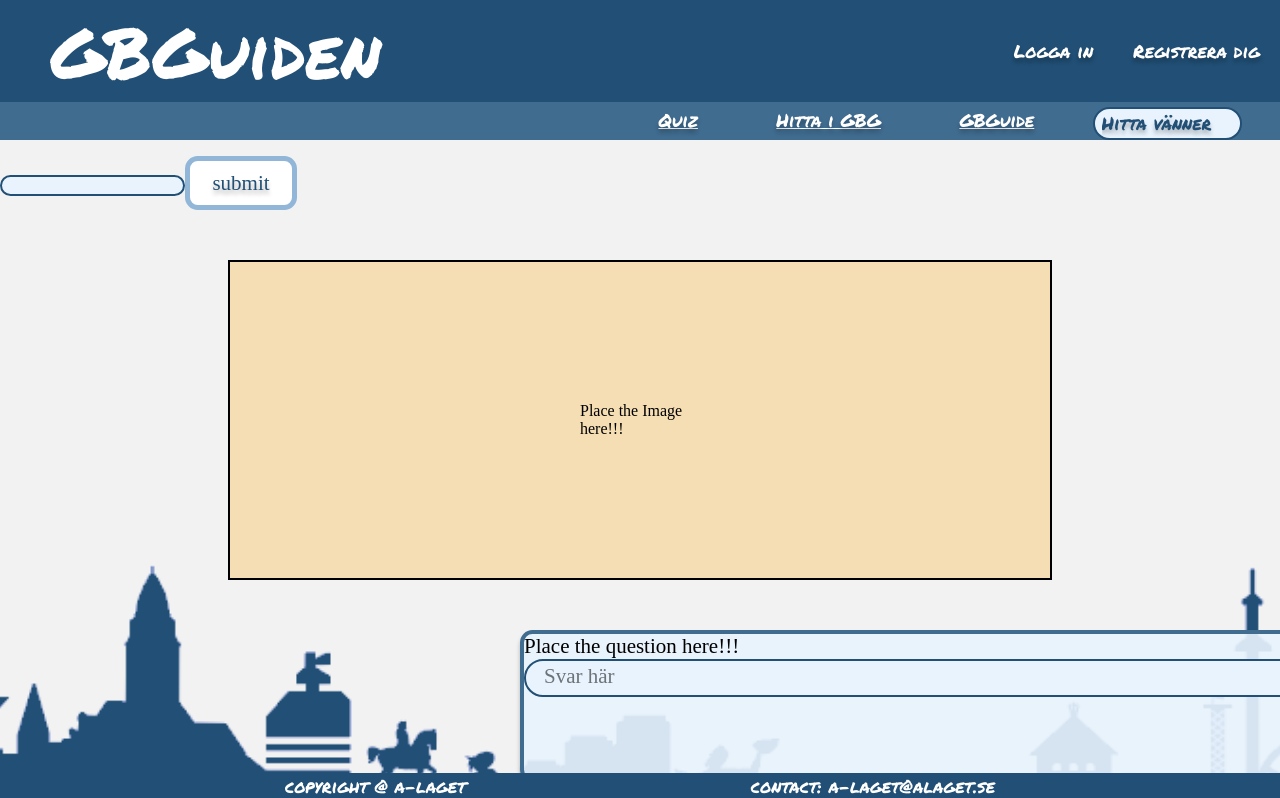
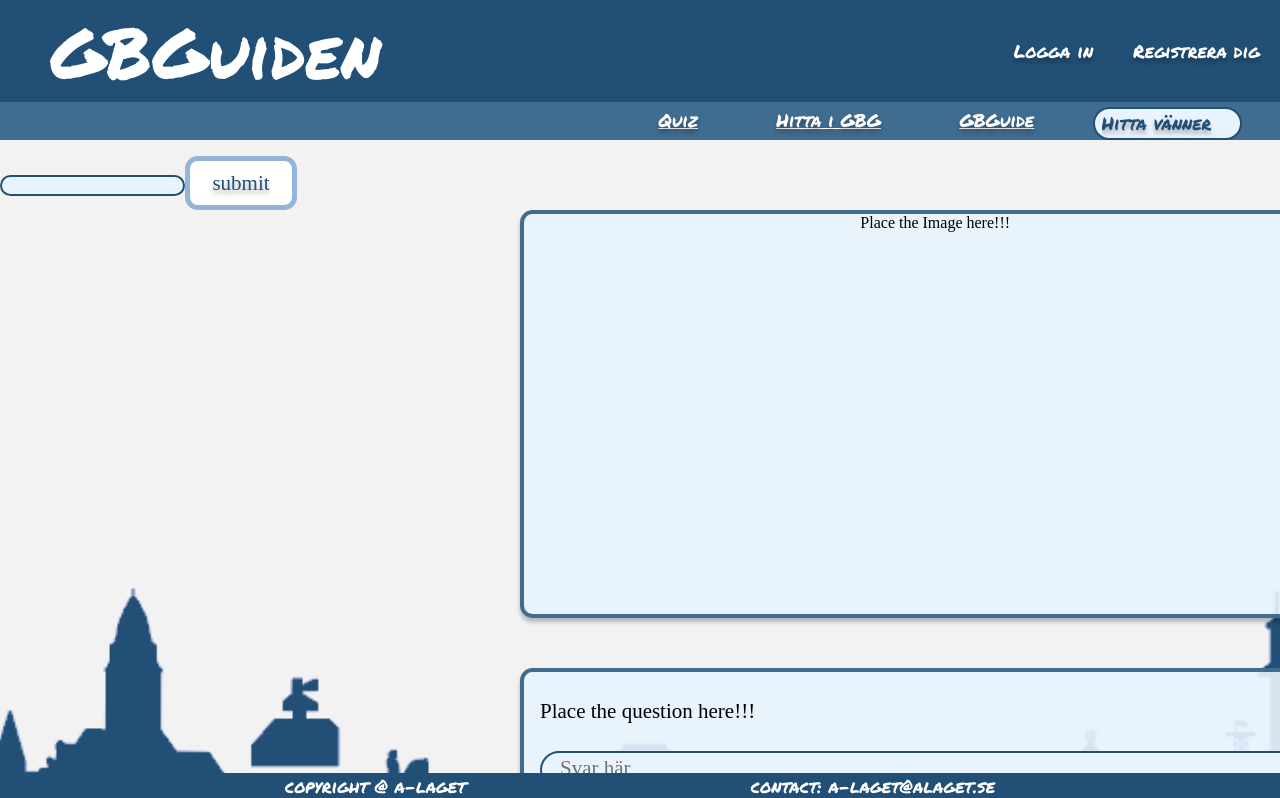
Before and after one commit to Goteborgs-guiden/Gotehenburg-guide, a Vue app in the folder frontend/: page /FillInBlankQuizView in a window 1280 px wide. Shown: the top 798 px of the page. Built offline with nearby package versions, Linux system fonts and the light colour scheme; no server answers.

Commit message:
Update ImgForQuiz

```diff
--- a/frontend/src/components/FillInBlankComponents/ImgForQuiz.vue
+++ b/frontend/src/components/FillInBlankComponents/ImgForQuiz.vue
@@ -8,11 +8,14 @@
 </template>
 <style scoped>
 .Img {
-  margin: 0 auto;
-  margin-top: 3.125rem;
-  padding: 8.75rem 21.875rem;
-  width: 7.5rem;
-  border: 2px solid black;
-  background-color: wheat;
+  justify-content: space-evenly;
+  margin-left: 32.5rem;
+  height: 25rem;
+  width: 51.4rem;
+  border-radius: 0.78125rem;
+  border: 4px solid #406c90;
+  background: rgba(232, 243, 253, 0.91);
+  box-shadow: 0px 4px 4px 0px rgba(0, 0, 0, 0.25);
+  text-align: center;
 }
 </style>
--- a/frontend/src/components/FillInBlankComponents/InputBar.vue
+++ b/frontend/src/components/FillInBlankComponents/InputBar.vue
@@ -13,6 +13,10 @@ const props = defineProps({
 </template>
 <style scoped>
 .Question {
+  display: flex;
+  flex-direction: column;
+  justify-content: space-evenly;
+  padding-left: 1rem;
   margin-top: 3.125rem;
   margin-left: 32.5rem;
   width: 50.4rem;
```
